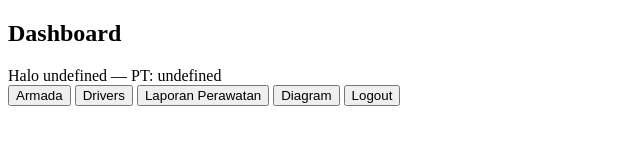
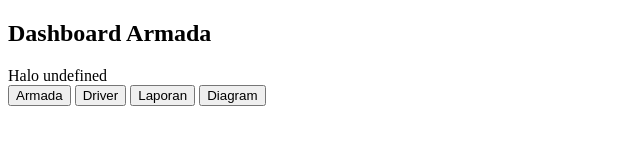
Before and after one commit to i-ledger/dataarnadasesgs, a plain HTML site: page dashboard.html in a window 1280 px wide. Shown: the whole page, without its empty margins (0-640 px from the left). Drawn offline with Linux system fonts and the light colour scheme; sample sign-in values are in the browser's storage.

Commit message:
Update dashboard.html

```diff
--- a/dashboard.html
+++ b/dashboard.html
@@ -1,22 +1,9 @@
-<!doctype html>
-<html>
-<head><meta charset="utf-8"><meta name="viewport" content="width=device-width,initial-scale=1"><title>Dashboard</title>
-<script>const API_ROOT='PASTE_YOUR_DEPLOYED_WEBAPP_URL';</script>
-</head>
-<body>
-  <h2>Dashboard</h2>
-  <div id="userInfo"></div>
-  <div>
-    <button onclick="location.href='armada.html'">Armada</button>
-    <button onclick="location.href='drivers.html'">Drivers</button>
-    <button onclick="location.href='maintenance.html'">Laporan Perawatan</button>
-    <button onclick="location.href='diagram.html'">Diagram</button>
-    <button onclick="logout()">Logout</button>
-  </div>
-  <script>
-    const user = JSON.parse(localStorage.getItem('user')||'null'); if(!user) location.href='index.html';
-    document.getElementById('userInfo').innerText = `Halo ${user.nama} — PT: ${user.id_pt}`;
-    function logout(){ localStorage.removeItem('user'); location.href='index.html'; }
-  </script>
-</body>
-</html>
+<!DOCTYPE html><html><head><meta charset="utf-8"><meta name="viewport" content="width=device-width,initial-scale=1"><title>Dashboard</title></head><body>
+<h2>Dashboard Armada</h2>
+<div id="info"></div>
+<button onclick="go('armada')">Armada</button> <button onclick="go('drivers')">Driver</button> <button onclick="go('maintenance')">Laporan</button> <button onclick="go('diagram')">Diagram</button>
+<script>
+const user=JSON.parse(localStorage.getItem('user')||'null');if(!user)location='?page=index';
+document.getElementById('info').innerText=`Halo ${user.nama}`;
+function go(p){location='?page='+p;}
+</script></body></html>
```
